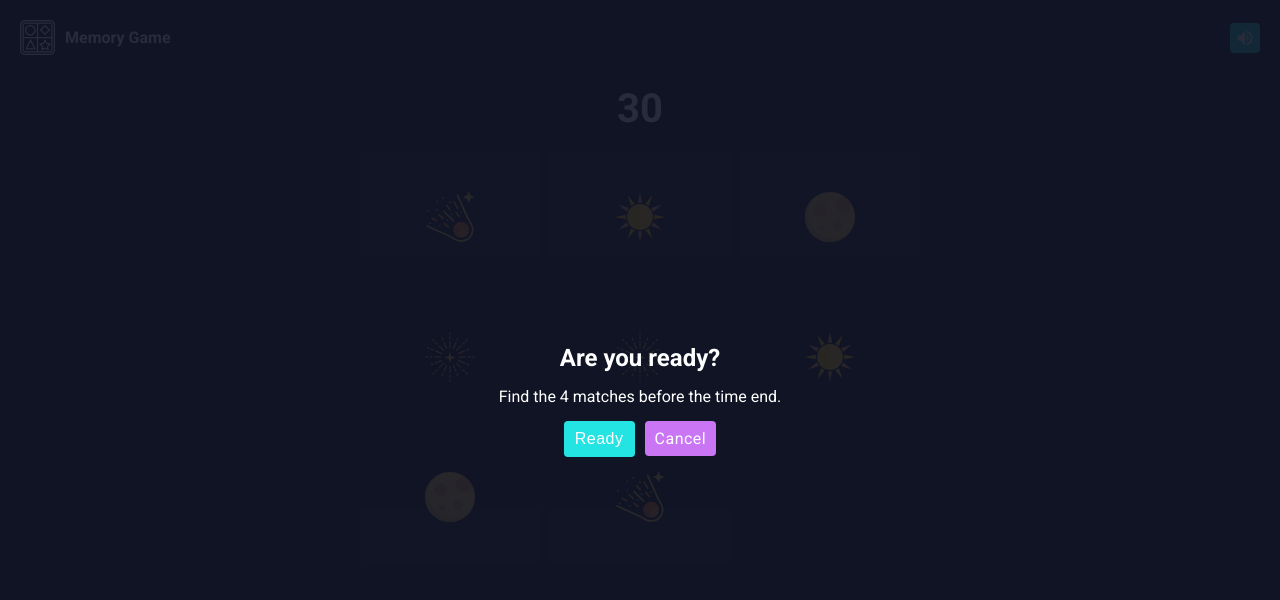
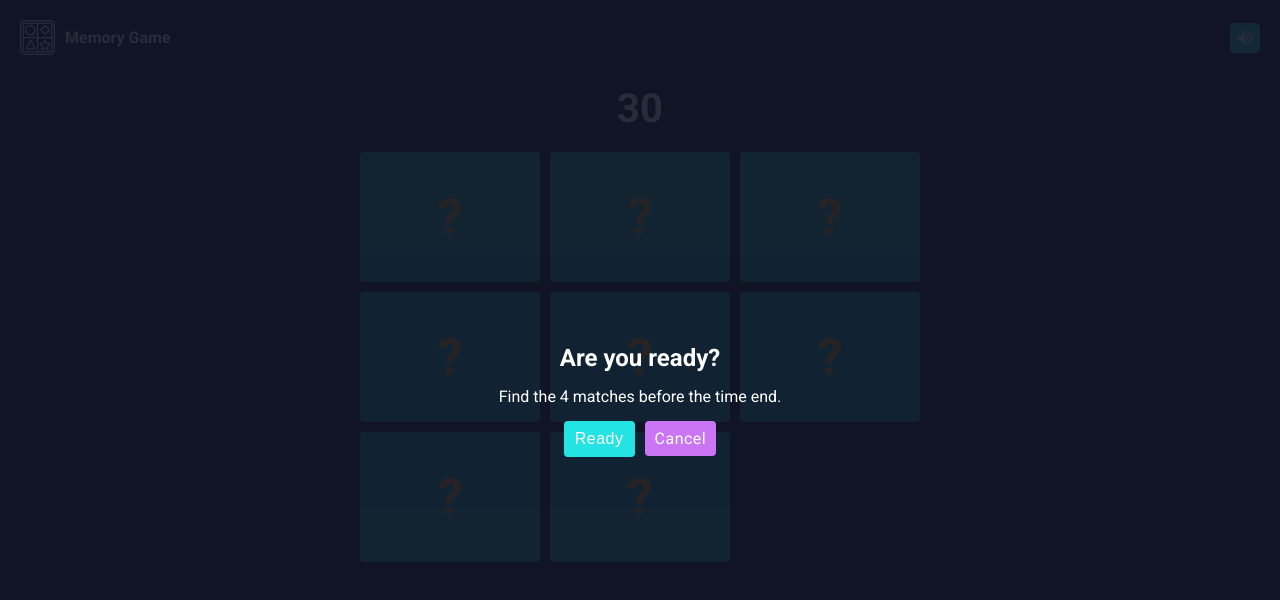
Before and after one commit to IrvingRR/memory-game, a React (Vite) app: page /game in a window 1280 px wide. Shown: the top 600 px of the page. Built offline with nearby package versions, Linux system fonts and the light colour scheme.

Commit message:
[Component]: GameBoard component created with functionality

```diff
--- a/src/components/GameBoard.jsx
+++ b/src/components/GameBoard.jsx
@@ -1,21 +1,27 @@
 import { useEffect, useState } from 'react';
+import { useNavigate } from 'react-router-dom';
 import { GameBoardElement } from '../styled/components/GameBoard.styles';
 import { GameCard } from './GameCard';
 import MoonSvg from '../assets/moon.svg';
 import StarSvg from '../assets/star.svg';
 import SunSvg from '../assets/sun.svg';
 import CometSvg from '../assets/comet.svg';
+import CorrectSound from '../assets/correct.mp3';
+import IncorrectSound from '../assets/incorrect.mp3';
 
 const cardImages = [
-  { src: MoonSvg },
-  { src: StarSvg },
-  { src: SunSvg },
-  { src: CometSvg },
+  { src: MoonSvg, isMatched: false },
+  { src: StarSvg, isMatched: false },
+  { src: SunSvg, isMatched: false },
+  { src: CometSvg, isMatched: false },
 ];
 
 export const GameBoard = () => {
 
   const [cards, setCards] = useState([]);
+  const [choiceOne, setChoiceOne] = useState(null);
+  const [choiceTwo, setChoiceTwo] = useState(null);
+  const navigate = useNavigate();
 
   const generateRandomOrder = () => {
     const randomOrder = [...cardImages, ...cardImages]
@@ -25,14 +31,73 @@ export const GameBoard = () => {
     setCards(shuffleCards);
   };
 
+  const handleChoiceCard = (card) => {
+
+    if(choiceOne && choiceTwo) return;
+
+    return choiceOne ? setChoiceTwo(card) : setChoiceOne(card);
+
+  };
+
+  const resetChoices = () => {
+    setChoiceOne(null);
+    setChoiceTwo(null);
+  };
+
+  const checkMatch = () => {
+    if(choiceOne && choiceTwo) {
+
+      if(choiceOne.src === choiceTwo.src) {
+
+        const cardsMatched = cards.map(card => {
+          if(card.src === choiceOne.src) {
+            return { ...card, isMatched: true };
+          } else {
+            return card;
+          };
+
+        });
+
+        const sound = new Audio(CorrectSound);
+        sound.play();
+
+        setCards(cardsMatched);
+        setTimeout(() => resetChoices(), 1000);
+
+      } else {
+        const sound = new Audio(IncorrectSound);
+        sound.play();
+
+        setTimeout(() => resetChoices(), 1000);
+      }
+
+    }
+  };
+
+  const checkAllMatches = () => {
+
+    if(cards.length === 0) return;
+
+    const pendingMatches = cards.filter(card => !card.isMatched);
+
+    if(pendingMatches.length === 0) {
+      navigate('/game-over');
+    }
+  };
+
   useEffect(() => {
     generateRandomOrder();
   }, []);
 
+  useEffect(() => {
+    checkMatch();
+    checkAllMatches();
+  }, [choiceOne, choiceTwo]);
+
 
   return (
     <GameBoardElement>
-      { cards.map(card => <GameCard picture={card.src} key={card.id}/>) }
+      { cards.map(card => <GameCard card={card} key={card.id} handleChoiceCard={handleChoiceCard} flipped={card === choiceOne || card === choiceTwo || card.isMatched}/>) }
     </GameBoardElement>
   );
 };
--- a/src/components/GameCard.jsx
+++ b/src/components/GameCard.jsx
@@ -1,9 +1,23 @@
-import { GameCardElement } from "../styled/components/GameCard.styles";
+import { useState } from "react";
+import { GameCardElement, GameCardFront,GameCardBack } from "../styled/components/GameCard.styles";
 
-export const GameCard = ({ picture }) => {
+export const GameCard = ({ card, flipped, handleChoiceCard }) => {
+
+  // const [isFlipped, setIsFlipped] = useState(false);
+
+  const handleClickBack = () => {
+    // setIsFlipped(true);
+    handleChoiceCard(card);
+  };
+
   return (
     <GameCardElement>
-        <img src={picture} alt={picture}/>
+        <GameCardFront flipped={flipped.toString()}>
+          <img src={card.src}/>
+        </GameCardFront>
+        <GameCardBack onClick={handleClickBack} flipped={flipped.toString()}>
+          <h2>?</h2>
+        </GameCardBack>
     </GameCardElement>
   );
 };
--- a/src/styled/components/GameCard.styles.js
+++ b/src/styled/components/GameCard.styles.js
@@ -1,4 +1,4 @@
-import styled from 'styled-components';
+import styled, { css } from 'styled-components';
 
 export const GameCardElement = styled.div`
     display: flex;
@@ -6,10 +6,11 @@ export const GameCardElement = styled.div`
     align-items: center;
     justify-content: center;
     background-color: var(--background-secondary-color);
-    padding: 10px;
     border-radius: var(--radius);
     cursor: pointer;
     transition: var(--transition);
+    position: relative;
+    overflow: hidden;
 
     &:hover {
         transform: translateY(-5px);
@@ -20,3 +21,42 @@ export const GameCardElement = styled.div`
         height: 50px;
     }
 `;
+
+export const GameCardFront = styled.div`
+    background-color: var(--background-secondary-color);
+    position: absolute;
+    width: 100%;
+    height: 100%;
+    transition: var(--transition);
+    transform: rotateY(90deg);
+    display: flex;
+    justify-content: center;
+    align-items: center;
+
+    ${ props => props.flipped === 'true' && css`
+        transform: rotateY(0deg);
+        transition-delay: 0.2s;
+        ` }
+        `;
+
+export const GameCardBack = styled.div`
+    background-color: var(--primary-color-hover);
+    position: absolute;
+    width: 100%;
+    height: 100%;
+    transition: var(--transition);
+    transition-delay: 0.2s;
+    display: flex;
+    justify-content: center;
+    align-items: center;
+    color: var(--third-color);
+
+    h2 {
+        font-size: 50px;
+    }
+
+    ${ props => props.flipped === 'true' && css`
+        transform: rotateY(90deg);
+        transition-delay: 0s;
+    ` }
+`;
```
